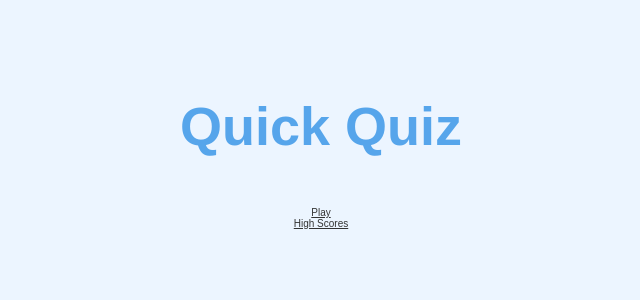
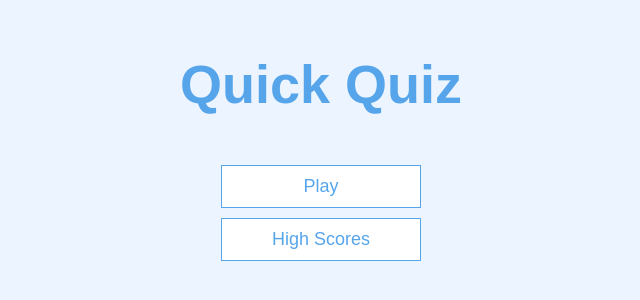
Before and after one commit to douglasabnovato/udemy-quiz-app-master, a plain HTML site: page index.html in a window 1280 px wide. Shown: the part 238-538 px from the top of the page, without its empty margins (319-959 px from the left). Drawn offline with Linux system fonts and the light colour scheme.

Commit message:
quiz app - buttons

```diff
--- a/app.css
+++ b/app.css
@@ -75,3 +75,15 @@ h3{
 }
 
 /*buttons*/
+
+.btn{
+    font-size: 1.8rem;
+    padding: 1rem 0;
+    width: 20rem;
+    text-align: center;
+    border: 0.1rem solid #56a5eb;
+    margin-bottom: 1rem;
+    text-decoration: none;
+    color: #56a5eb;
+    background-color: white;
+}
```
